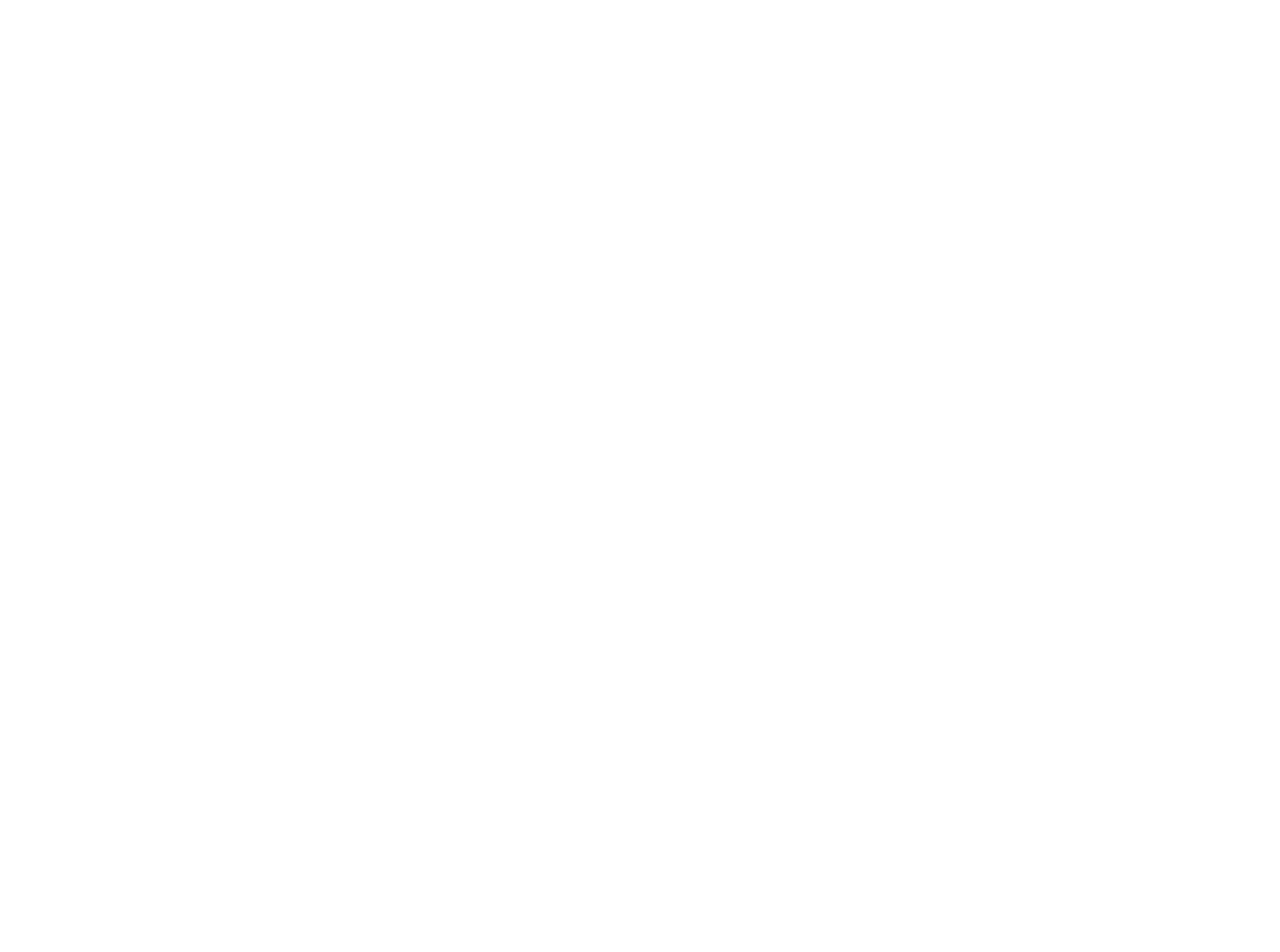
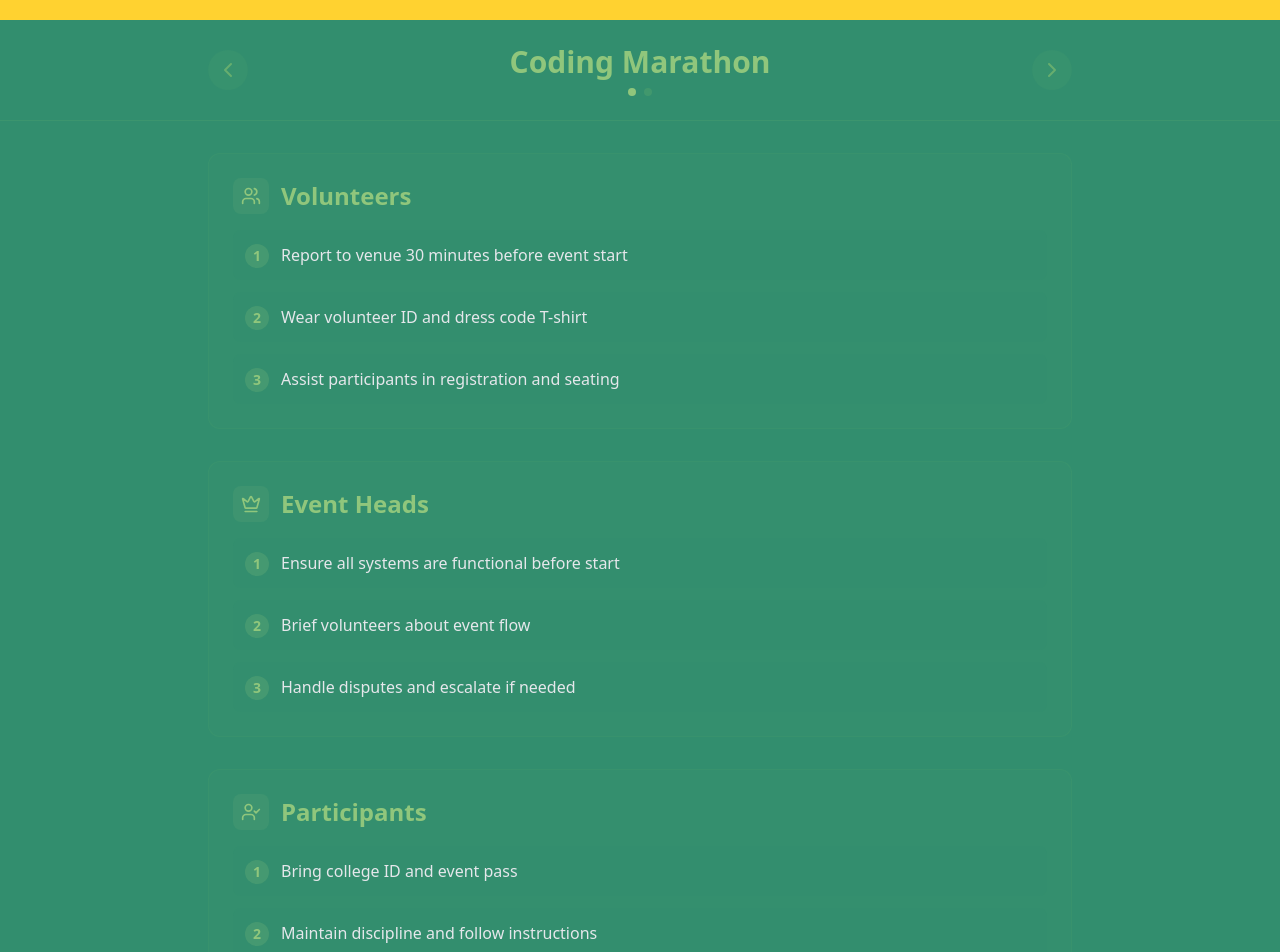
Before and after one commit to anupnayak25/semaphore-support, a React (Vite) app in the folder semaphore-support/: page / in a window 1280 px wide. Shown: the part 780-1732 px from the top of the page. Before the commit the page ends 800 px from the top, so only its background shows below. Built offline with nearby package versions, Linux system fonts and the light colour scheme.

Commit message:
Add Rules and regulations section

```diff
--- a/semaphore-support/package.json
+++ b/semaphore-support/package.json
@@ -11,6 +11,7 @@
   },
   "dependencies": {
     "@tailwindcss/vite": "^4.1.12",
+    "lucide-react": "^0.542.0",
     "react": "^19.1.1",
     "react-dom": "^19.1.1",
     "tailwindcss": "^4.1.12"
--- a/semaphore-support/src/App.jsx
+++ b/semaphore-support/src/App.jsx
@@ -1,6 +1,12 @@
+import Rules from "./components/rules/Rules";
+
 const App = () => {
   return (
-    <h1 className="text-amber-500">Hello World</h1>
+    <>
+      <div className="bg-amber-300 h-screen w-screen"></div>
+      <Rules/>
+      <div className="bg-amber-300 h-screen w-screen"></div>
+    </>
   );
 }
 
--- /dev/null
+++ b/semaphore-support/src/components/rules/Rules.jsx
@@ -0,0 +1,196 @@
+import { useState } from 'react';
+import { ChevronLeft, ChevronRight, Users, Crown, UserCheck, Globe } from 'lucide-react';
+
+const Rules = () => {
+    const [currentEventIndex, setCurrentEventIndex] = useState(0);
+
+    const eventRules = [
+        {
+            eventId: 0,
+            eventName: "Coding Marathon",
+            rules: {
+                volunteers: [
+                    "Report to venue 30 minutes before event start",
+                    "Wear volunteer ID and dress code T-shirt",
+                    "Assist participants in registration and seating"
+                ],
+                eventHeads: [
+                    "Ensure all systems are functional before start",
+                    "Brief volunteers about event flow",
+                    "Handle disputes and escalate if needed"
+                ],
+                participants: [
+                    "Bring college ID and event pass",
+                    "Maintain discipline and follow instructions",
+                    "No plagiarism or use of unauthorized devices"
+                ],
+                general: [
+                    "Follow code of conduct at all times",
+                    "Dress in formals or college uniform",
+                    "Be punctual; late entries may be disqualified"
+                ]
+            }
+        },
+        {
+            eventId: 1,
+            eventName: "Robotics Challenge",
+            rules: {
+                volunteers: [
+                    "Check equipment and safety protocols",
+                    "Guide teams to testing area",
+                    "Report any issues to event head immediately"
+                ],
+                eventHeads: [
+                    "Verify that robots meet specifications",
+                    "Monitor scoring and maintain fairness",
+                    "Ensure proper safety measures are followed"
+                ],
+                participants: [
+                    "Teams must wear safety gear",
+                    "Robots must not exceed size/weight limits",
+                    "Any damage to venue must be reported"
+                ],
+                general: [
+                    "Follow code of conduct at all times",
+                    "Dress in formals or college uniform",
+                    "Be punctual; late entries may be disqualified"
+                ]
+            }
+        }
+    ];
+
+    const currentEvent = eventRules[currentEventIndex];
+
+    const nextEvent = () => {
+        setCurrentEventIndex((prev) => (prev + 1) % eventRules.length);
+    };
+
+    const prevEvent = () => {
+        setCurrentEventIndex((prev) => (prev - 1 + eventRules.length) % eventRules.length);
+    };
+
+    const getRuleIcon = (category) => {
+        switch (category) {
+            case 'volunteers':
+                return <Users className="w-5 h-5" />;
+            case 'eventHeads':
+                return <Crown className="w-5 h-5" />;
+            case 'participants':
+                return <UserCheck className="w-5 h-5" />;
+            case 'general':
+                return <Globe className="w-5 h-5" />;
+            default:
+                return <Globe className="w-5 h-5" />;
+        }
+    };
+
+    const getCategoryTitle = (category) => {
+        switch (category) {
+            case 'volunteers':
+                return 'Volunteers';
+            case 'eventHeads':
+                return 'Event Heads';
+            case 'participants':
+                return 'Participants';
+            case 'general':
+                return 'General Rules';
+            default:
+                return category;
+        }
+    };
+
+    return (
+        <div className="w-full bg-dominant text-white">
+            {/* Header */}
+            <div className="sticky top-0 bg-dominant border-b border-highlight/20 z-10">
+                <div className="max-w-4xl mx-auto px-4 py-6">
+                    <div className="flex items-center justify-between">
+                        <button
+                            onClick={prevEvent}
+                            className="p-2 rounded-full bg-highlight/10 hover:bg-highlight/20 transition-colors"
+                            disabled={eventRules.length <= 1}
+                        >
+                            <ChevronLeft className="w-6 h-6 text-highlight" />
+                        </button>
+
+                        <div className="text-center">
+                            <h1 className="text-2xl md:text-3xl font-bold text-accent">
+                                {currentEvent.eventName}
+                            </h1>
+                            <div className="flex justify-center mt-2 space-x-2">
+                                {eventRules.map((_, index) => (
+                                    <div
+                                        key={index}
+                                        className={`w-2 h-2 rounded-full transition-colors ${
+                                            index === currentEventIndex
+                                                ? 'bg-accent'
+                                                : 'bg-highlight/30'
+                                        }`}
+                                    />
+                                ))}
+                            </div>
+                        </div>
+
+                        <button
+                            onClick={nextEvent}
+                            className="p-2 rounded-full bg-highlight/10 hover:bg-highlight/20 transition-colors"
+                            disabled={eventRules.length <= 1}
+                        >
+                            <ChevronRight className="w-6 h-6 text-highlight" />
+                        </button>
+                    </div>
+                </div>
+            </div>
+
+            {/* Rules Content */}
+            <div className="max-w-4xl mx-auto px-4 py-8">
+                <div className="grid gap-6 md:gap-8">
+                    {Object.entries(currentEvent.rules).map(([category, rules]) => (
+                        <div
+                            key={category}
+                            className="bg-highlight/5 rounded-xl p-6 border border-highlight/10 hover:border-highlight/20 transition-colors"
+                        >
+                            <div className="flex items-center space-x-3 mb-4">
+                                <div className="p-2 rounded-lg bg-accent/10">
+                                    <div className="text-accent">
+                                        {getRuleIcon(category)}
+                                    </div>
+                                </div>
+                                <h2 className="text-xl md:text-2xl font-semibold text-accent">
+                                    {getCategoryTitle(category)}
+                                </h2>
+                            </div>
+
+                            <div className="space-y-3">
+                                {rules.map((rule, index) => (
+                                    <div
+                                        key={index}
+                                        className="flex items-start space-x-3 p-3 rounded-lg bg-dominant/50 hover:bg-highlight/5 transition-colors"
+                                    >
+                                        <div className="flex-shrink-0 w-6 h-6 rounded-full bg-accent/20 flex items-center justify-center text-accent text-sm font-semibold mt-0.5">
+                                            {index + 1}
+                                        </div>
+                                        <p className="text-gray-200 leading-relaxed">
+                                            {rule}
+                                        </p>
+                                    </div>
+                                ))}
+                            </div>
+                        </div>
+                    ))}
+                </div>
+            </div>
+
+            {/* Mobile Navigation Hint */}
+            <div className="md:hidden fixed bottom-4 left-1/2 transform -translate-x-1/2">
+                <div className="bg-highlight/10 backdrop-blur-sm rounded-full px-4 py-2 border border-highlight/20">
+                    <p className="text-sm text-highlight text-center">
+                        Swipe or use arrows to navigate
+                    </p>
+                </div>
+            </div>
+        </div>
+    );
+};
+
+export default Rules;
```
Also changed, not shown: semaphore-support/src/components/rules/RulesCard.jsx (added), 1 other file (tests, documents, lock files or other folders).
